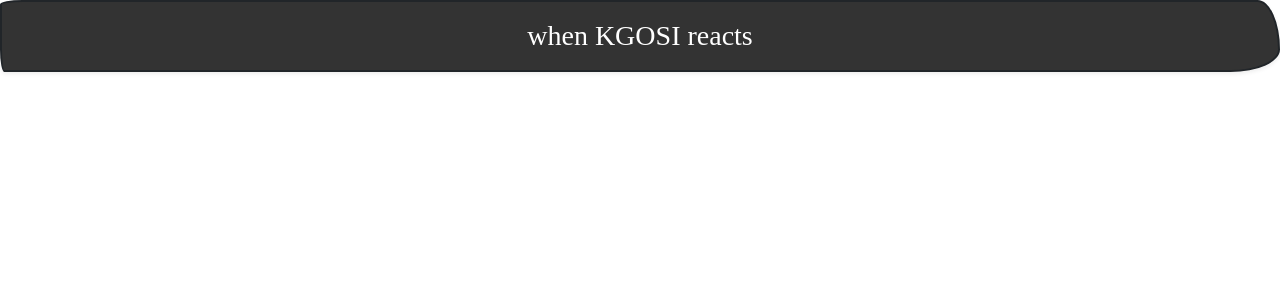
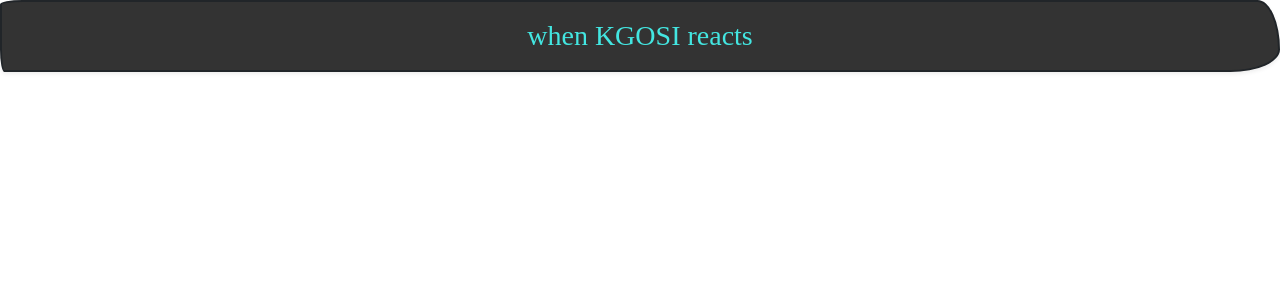
Before and after one commit to moemedimooms/the-KGOSI-improv-show, a React (Create React App) app: page / in a window 1280 px wide. Shown: the top 300 px of the page. Built offline with nearby package versions, Linux system fonts and the light colour scheme; a web font is replaced by a local one.

Commit message:
updated Header component styling

```diff
--- a/src/components/presentational/Header/index.css
+++ b/src/components/presentational/Header/index.css
@@ -1,6 +1,6 @@
 .navbar-dark .navbar-brand,
 .navbar-dark .navbar-brand:hover,
 .navbar-dark .navbar-brand:focus {
-  color: #43e6e1;
+  color: #43e6e1 !important;
   font-size: 1.75rem !important;
 }
```
